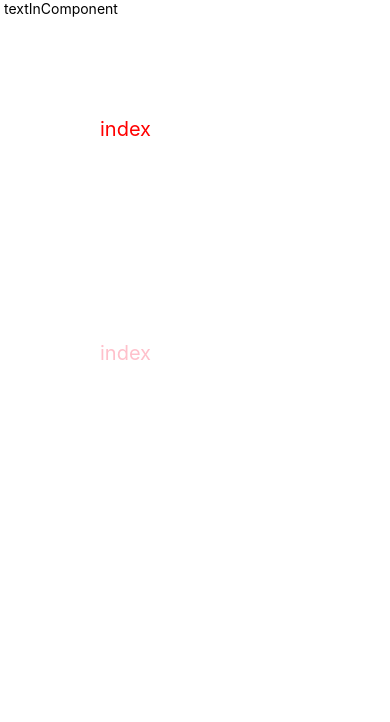
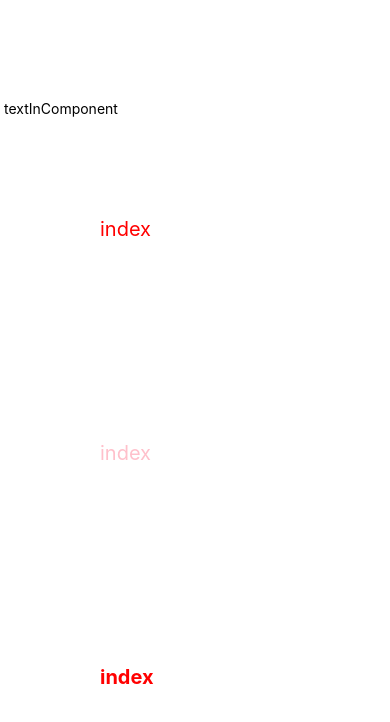
Before and after one commit to zhanglkx/react_native_learn, a React Native app: screen / in a window 390 px wide. Shown: the top 722 px of the page. Built offline with nearby package versions, Linux system fonts and the light colour scheme.

Commit message:
🌟feat: (syle-sheet) 👉 对象字面量

```diff
--- a/App.tsx
+++ b/App.tsx
@@ -1,14 +1,13 @@
-import React, {Component} from 'react';
-import {Text, View} from 'react-native';
+/* eslint-disable react-native/no-inline-styles */
+import {View, Text} from 'react-native';
+import React from 'react';
 import StyleSheet from './src/style_sheet/index';
 
-export default class App extends Component {
-  render() {
-    return (
-      <View>
-        <Text> textInComponent </Text>
-        <StyleSheet />
-      </View>
-    );
-  }
+export default function App() {
+  return (
+    <View>
+      <Text style={{paddingTop: 100}}> textInComponent </Text>
+      <StyleSheet />
+    </View>
+  );
 }
--- a/src/style_sheet/index.tsx
+++ b/src/style_sheet/index.tsx
@@ -1,5 +1,5 @@
 /* eslint-disable react-native/no-inline-styles */
-import {View, Text} from 'react-native';
+import {View, Text, StyleSheet} from 'react-native';
 import React from 'react';
 
 export default function index() {
@@ -13,6 +13,30 @@ export default function index() {
         style={[{fontSize: 20, color: 'red', padding: 100}, {color: 'pink'}]}>
         index
       </Text>
+
+      <Text
+        style={[{fontSize: 20, color: 'red', padding: 100}, styles.highlight]}>
+        index
+      </Text>
     </View>
   );
 }
+
+const styles = StyleSheet.create({
+  sectionContainer: {
+    marginTop: 32,
+    paddingHorizontal: 24,
+  },
+  sectionTitle: {
+    fontSize: 24,
+    fontWeight: '600',
+  },
+  sectionDescription: {
+    marginTop: 8,
+    fontSize: 18,
+    fontWeight: '400',
+  },
+  highlight: {
+    fontWeight: '700',
+  },
+});
```
